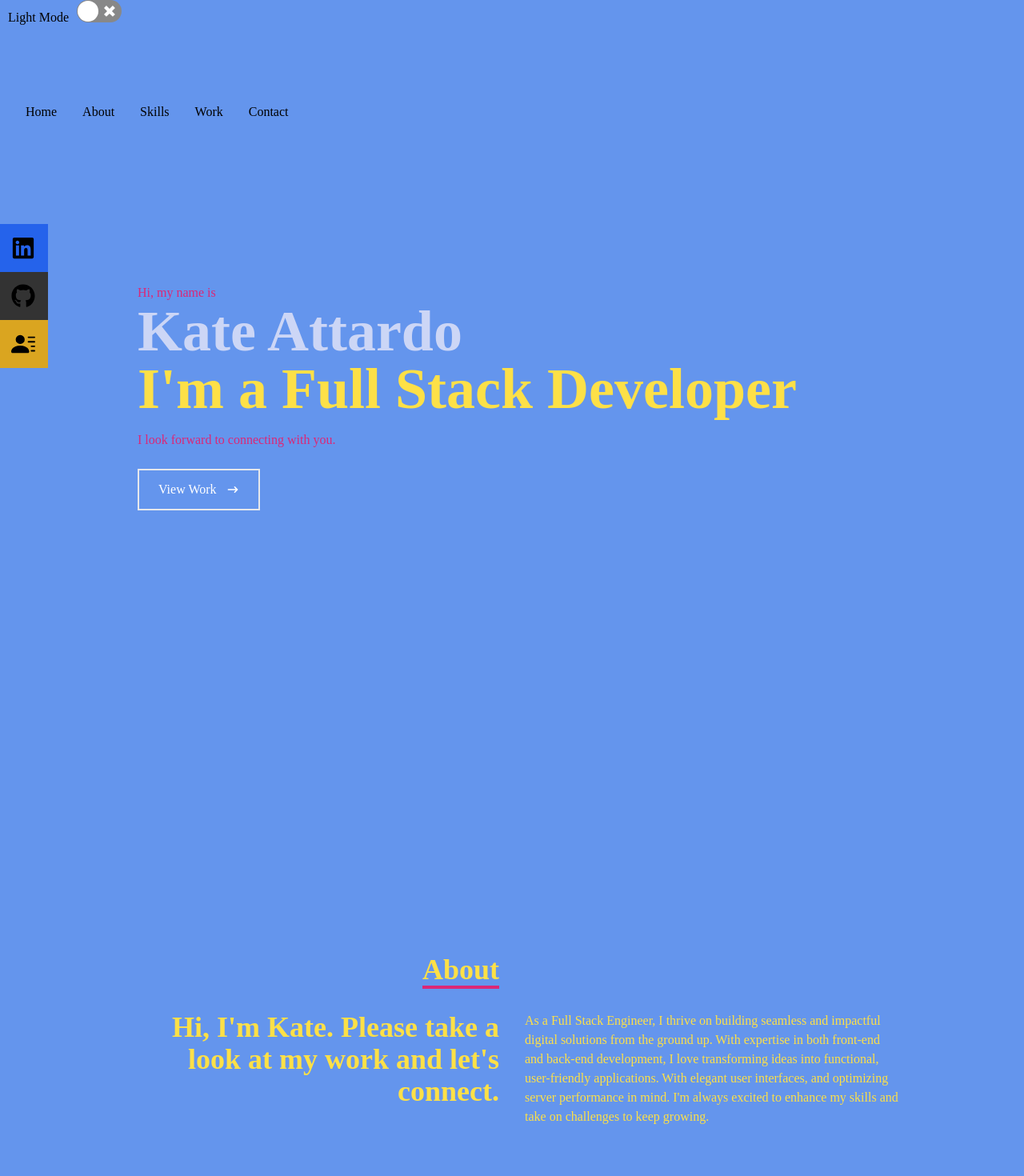
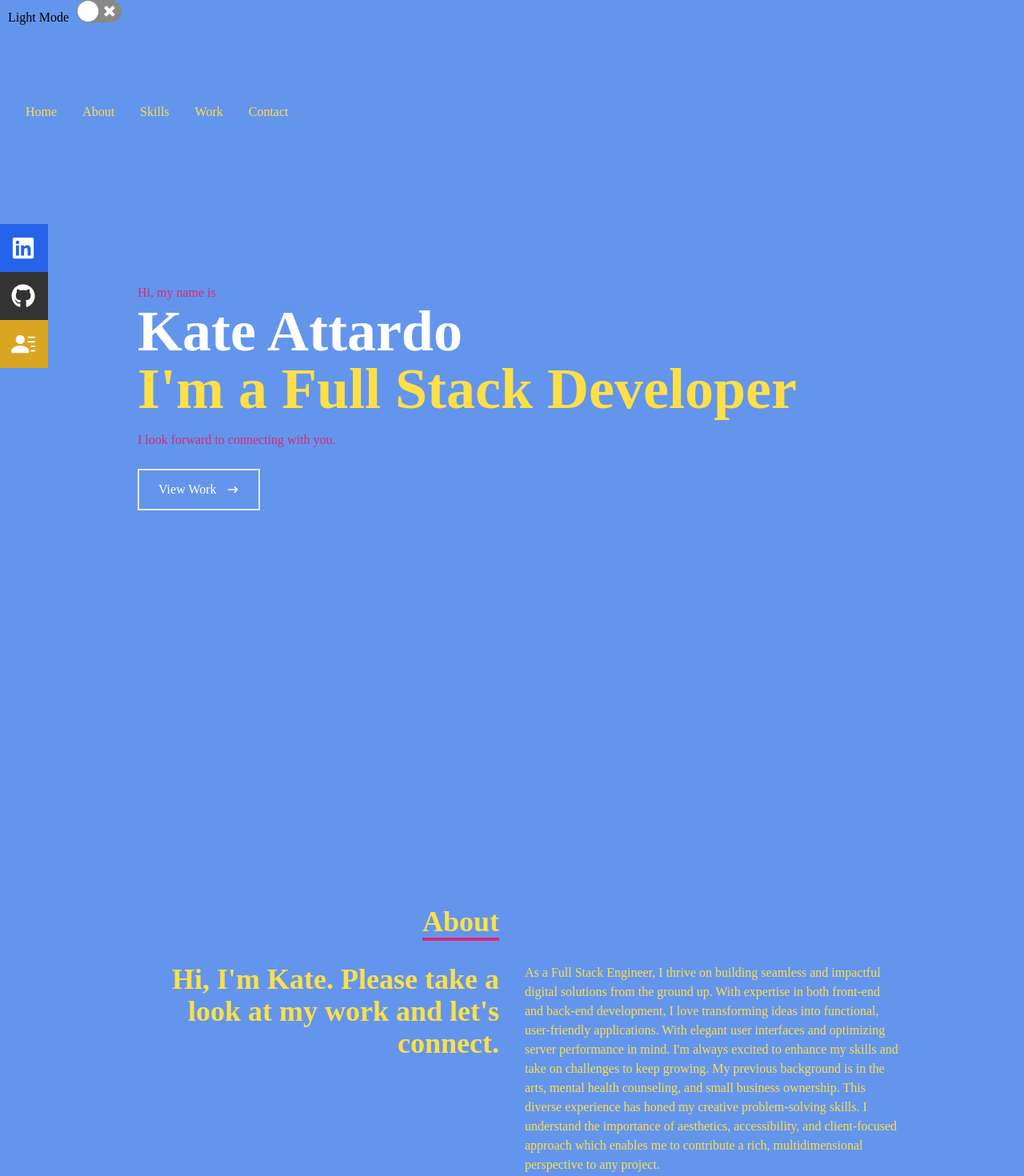
Before and after one commit to Kateattardo/Portfolio, a React (Create React App) app: page / in a window 1280 px wide. Shown: the top 1470 px of the page at 80% size. Built offline with nearby package versions, Linux system fonts and the light colour scheme.

Commit message:
about page changes

```diff
--- a/src/components/About.jsx
+++ b/src/components/About.jsx
@@ -24,9 +24,14 @@ const About = () => {
                 impactful digital solutions from the ground up. With expertise
                 in both front-end and back-end development, I love transforming
                 ideas into functional, user-friendly applications. With elegant
-                user interfaces, and optimizing server performance in mind. I'm
+                user interfaces and optimizing server performance in mind. I'm
                 always excited to enhance my skills and take on challenges to
-                keep growing.
+                keep growing. My previous background is in the arts, mental
+                health counseling, and small business ownership. This diverse
+                experience has honed my creative problem-solving skills. I
+                understand the importance of aesthetics, accessibility, and
+                client-focused approach which enables me to contribute a rich,
+                multidimensional perspective to any project.
               </p>
             </div>
           </div>
--- a/src/components/Contact.jsx
+++ b/src/components/Contact.jsx
@@ -12,7 +12,7 @@ const contact = () => {
         className="flex flex-col max-w-[600px] w-full"
       >
         <div className="pb-8">
-          <p className="text-4xl font-bold inline border-b-4 border-pink-600 text-gray-300">
+          <p className="text-4xl font-bold inline border-b-4 border-pink-600 text-white">
             Contact
           </p>
           <p className="text-yellow-300 py-4">
--- a/src/components/Home.jsx
+++ b/src/components/Home.jsx
@@ -8,7 +8,7 @@ const Home = () => {
       {/* Container */}
       <div className="max-w-[1000px] mx-auto px-8 flex flex-col justify-center h-full">
         <p className="text-pink-600">Hi, my name is</p>
-        <h1 className="text-4xl sm:text-7xl font-bold text-[#ccd6f6]">
+        <h1 className="text-4xl sm:text-7xl font-bold text-white">
           Kate Attardo
         </h1>
         <h2 className="text-4xl sm:text-7xl font-bold text-yellow-300">
--- a/src/components/Navbar.jsx
+++ b/src/components/Navbar.jsx
@@ -1,6 +1,5 @@
 import React, { useState } from "react";
 import { FaBars, FaTimes, FaGithub, FaLinkedin } from "react-icons/fa";
-// import { HiOutlineMail } from "react-icons/hi";
 import { BsFillPersonLinesFill } from "react-icons/bs";
 import { Link } from "react-scroll";
 const Navbar = () => {
@@ -8,7 +7,7 @@ const Navbar = () => {
   const handleClick = () => setNav(!nav);
 
   return (
-    <div className="fixed w-full h-[80px] flex justify-between items-center px-4 text-grey-300">
+    <div className="fixed w-full h-[80px] flex justify-between items-center px-4 text-yellow-300">
       {/* menu */}
       <ul className=" hidden md:flex">
         <li>
@@ -81,7 +80,7 @@ const Navbar = () => {
         <ul>
           <li className="w-[160px] h-[60px] flex justify-between items-center ml-[-100px] hover:ml-[-10px] duration-300 bg-blue-600">
             <a
-              className="flex justify-between items-center w-full text-grey-300"
+              className="flex justify-between items-center w-full text-white"
               href="https://www.linkedin.com/in/kateattardonyc/"
             >
               Linkedin <FaLinkedin size={30} />
@@ -89,23 +88,15 @@ const Navbar = () => {
           </li>
           <li className="w-[160px] h-[60px] flex justify-between items-center ml-[-100px] hover:ml-[-10px] duration-300 bg-[#333333]">
             <a
-              className="flex justify-between items-center w-full text-grey-300"
+              className="flex justify-between items-center w-full text-white"
               href="https://github.com/Kateattardo"
             >
               Github <FaGithub size={30} />
             </a>
           </li>
-          {/* <li className="w-[160px] h-[60px] flex justify-between items-center ml-[100px] hover:ml-[-10px] duration-300 bg-[#006400]">
-            <a
-              className="flex justify-between items-center w-full text-grey-300"
-              href="/"
-            >
-              Email <HiOutlineMail size={30} />
-            </a>
-      </li> */}
           <li className="w-[160px] h-[60px] flex justify-between items-center ml-[-100px] hover:ml-[-10px] duration-300 bg-[#DAA520]">
             <a
-              className="flex justify-between items-center w-full text-grey-300"
+              className="flex justify-between items-center w-full text-white"
               href="/resume.pdf"
               target="blank"
               rel="noopener noreferrer"
```
